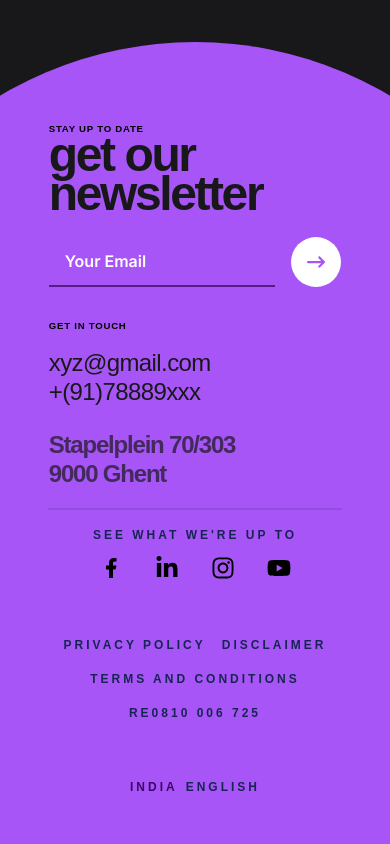
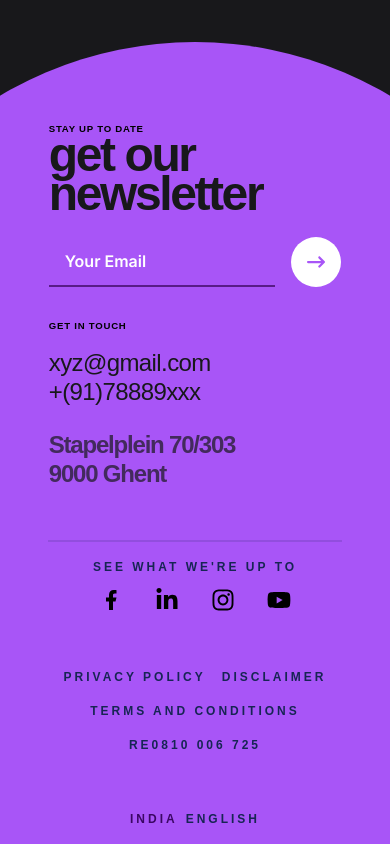
Before and after one commit to Aryann001/ModernLandingPage, a Next.js app: page / in a window 390 px wide. Shown: the part 4541-5385 px from the top of the page. Built offline with nearby package versions, Linux system fonts and the light colour scheme.

Commit message:
forth commit

```diff
--- a/src/components/Footer.tsx
+++ b/src/components/Footer.tsx
@@ -200,7 +200,7 @@ const Footer = () => {
           {/*  */}
           <motion.div
             style={{ translateY: parallaxDiv }}
-            className="flex sm:flex-row flex-col sm:gap-0 gap-[3.5rem] justify-between mx-[3rem] sm:py-[3rem] pb-[3rem] pt-[1rem] border-t-2 border-blue-950/15"
+            className="flex sm:flex-row flex-col sm:gap-0 gap-[3.5rem] justify-between mx-[3rem] sm:py-[3rem] pb-[1rem] pt-[1rem] border-t-2 border-blue-950/15"
           >
             <div className="flex sm:w-3/4 sm:gap-0 gap-[3.5rem] sm:flex-row flex-col-reverse justify-between">
               <div className="flex xl:gap-[1rem] sm:gap-[0.5rem] gap-[1rem] font-montserrat uppercase font-semibold tracking-[0.25em] xl:text-[0.55rem] sm:text-[0.35rem] text-[0.75rem] items-center justify-center sm:flex-nowrap flex-wrap text-blue-950">
```
